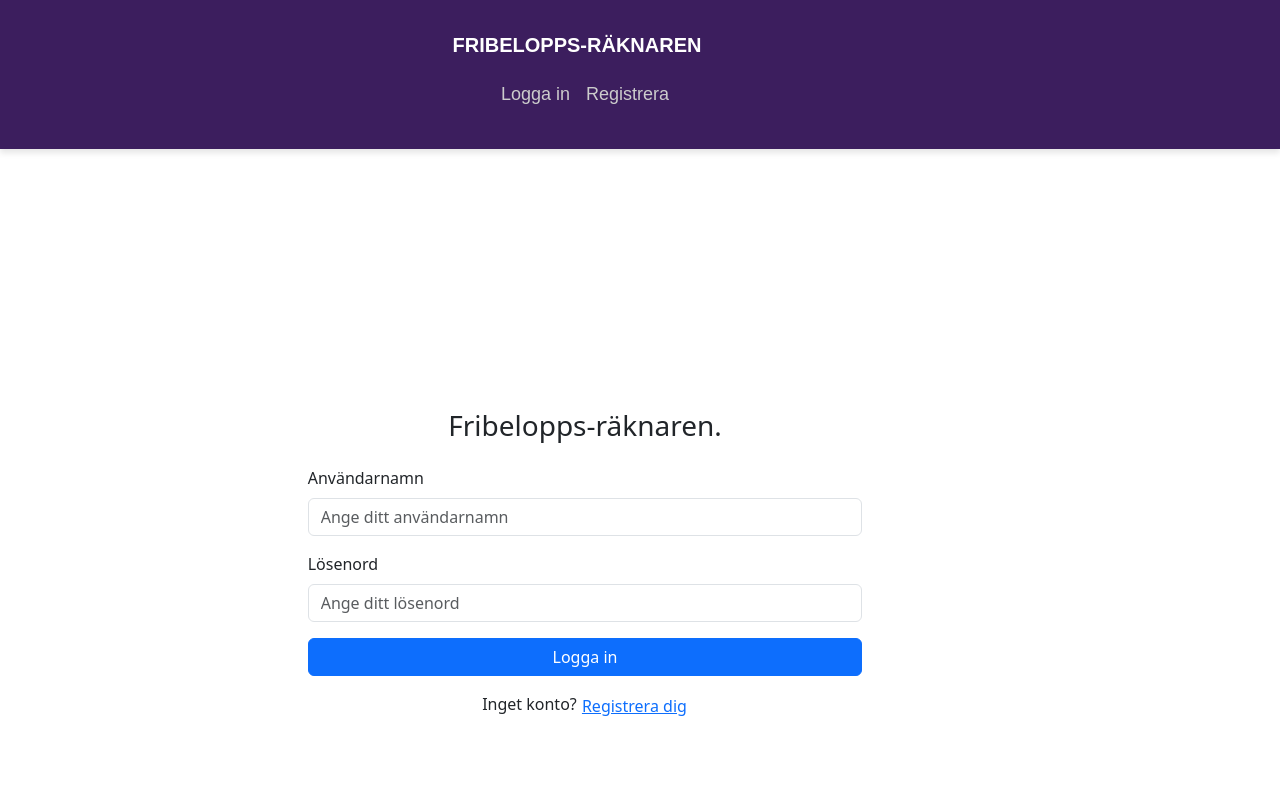
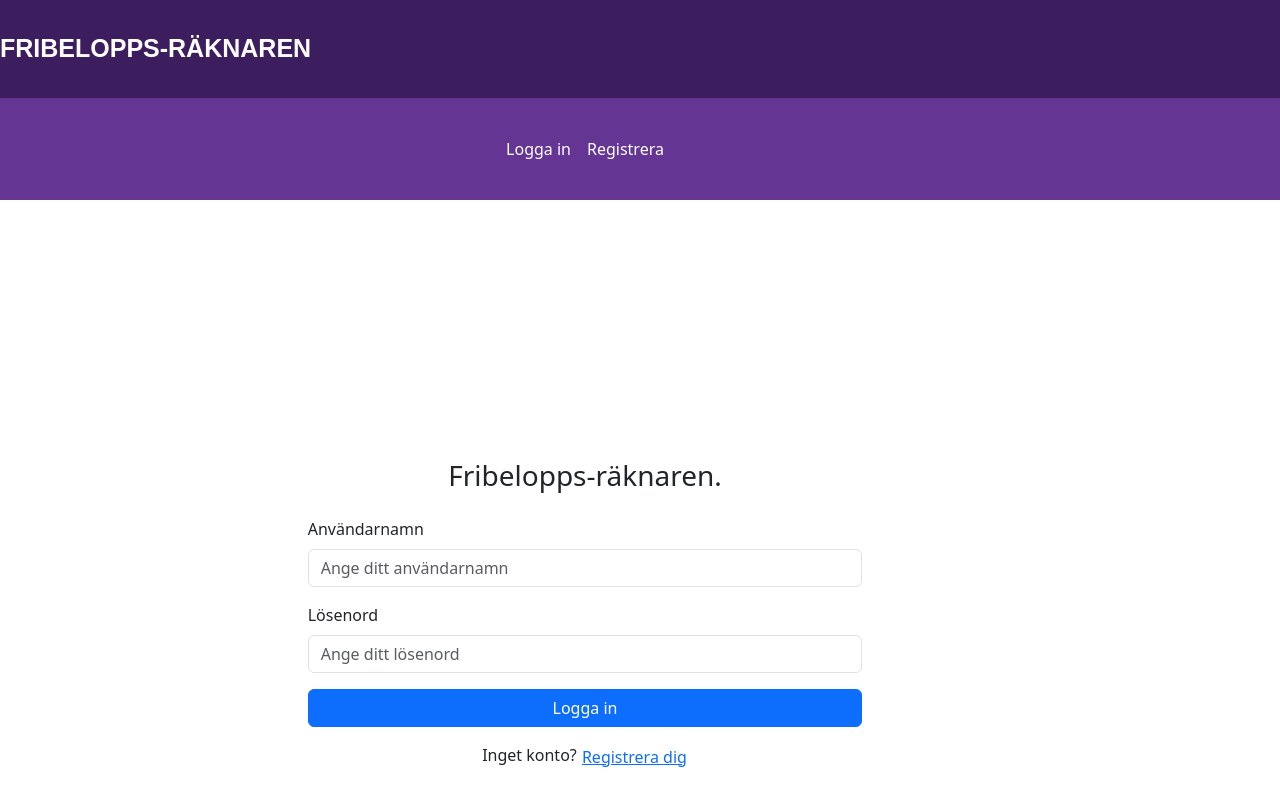
Before and after one commit to SandraKorpi/fribeloppsraknarenFrontend, a React (Create React App) app: page / in a window 1280 px wide. Shown: the top 800 px of the page. Built offline with nearby package versions, Linux system fonts and the light colour scheme.

Commit message:
updatering klar, css-fix

```diff
--- a/src/Header.js
+++ b/src/Header.js
@@ -5,13 +5,18 @@ import MenuNav from "./MenuNav";
 
 function Header() {
     return (
-        <Navbar className="header" expand="lg">
-            <Container>
+        <div className="header">
+            <div className="header-top">
                 <Navbar.Brand href="#">Fribelopps-räknaren</Navbar.Brand>
-                <MenuNav/>
-            </Container>
-        </Navbar>
+            </div>
+            <div className="header-bottom">
+                <Navbar expand="lg">
+                    <Container>
+                        <MenuNav />
+                    </Container>
+                </Navbar>
+            </div>
+        </div>
     );
 }
-
 export default Header;
--- a/src/Main.css
+++ b/src/Main.css
@@ -8,17 +8,20 @@ body {
 }
 
 /* Header styles */
-.header {
+.header-top{
     background: rgb(60, 30, 94);
     color: #feefc4; /* Textfärg */
-    padding: 10px 0; /* Vertikal padding */
+    padding: 30px 0; /* Vertikal padding */
     font-family: 'Alex Brush', sans-serif; /* Font-stil */
-    font-size: 18px; /* Fontstorlek */
+    font-size: 25px; /* Fontstorlek */
     box-shadow: 0 4px 6px rgba(0, 0, 0, 0.1); /* Skugga under header */
 }
-
+.header-bottom {
+    background-color: #653594; /* Mörk bakgrund för navigeringen */
+    width: 100%;
+}
 .custom-navbar {
-    background-color: rgb(60, 30, 94);
+    background-color: rgb(101, 53, 148);
 }
 
 .header a.navbar-brand {
@@ -33,11 +36,11 @@ body {
 }
 
 .header .navbar-nav .nav-link {
-    color: #cccccc; /* Standardfärg för meny-länkar */
+    color: #ffffff; /* Standardfärg för meny-länkar */
 }
 
 .header .navbar-nav .nav-link:hover {
-    color: #ffffff; /* Färg vid hover */
+    color: #ee7b7e; /* Färg vid hover */
 }
 
 
--- a/src/MinaSidor.js
+++ b/src/MinaSidor.js
@@ -46,7 +46,7 @@ function MinaSidor() {
     }
 
     const handleInputChange = (e) => {
-        const { name, value } = e.target;
+        const {name, value} = e.target;
         setUpdatedUserDetails({
             ...updatedUserDetails,
             [name]: value,
@@ -80,7 +80,7 @@ function MinaSidor() {
 
 
     const handlePasswordChange = (e) => {
-        const { name, value } = e.target;
+        const {name, value} = e.target;
         console.log(`Name: ${name}, Value: ${value}`); // Logga när fältet ändras
         if (name === 'newPassword') {
             setNewPassword(value);
@@ -115,9 +115,9 @@ function MinaSidor() {
             console.error("Fel vid uppdatering av lösenord:", error);
         }
     };
-
     return (
-        <div className="main-content-wrapper">
+        <div className="main-content-wrapper"> {/* En enhetlig behållare */}
+            <div className="content-box"> {/* Ny wrapper runt allt innehåll */}
                 <h2>Din information:</h2>
                 <div className="user-details">
                     <p><strong>Namnet:</strong> {userDetails.userName}</p>
@@ -159,12 +159,12 @@ function MinaSidor() {
 
                             {isPasswordChange && (
                                 <>
-                                <Form.Group controlId="currentPassword"> {/* Uppdaterad här */}
-                                    <Form.Label>Nuvarande lösenord</Form.Label> {/* Uppdaterad här */}
+                                    <Form.Group controlId="currentPassword">
+                                        <Form.Label>Nuvarande lösenord</Form.Label>
                                         <Form.Control
                                             type="password"
-                                        name="currentPassword" // Uppdaterad här
-                                        value={currentPassword} // Uppdaterad här
+                                            name="currentPassword"
+                                            value={currentPassword}
                                             onChange={handlePasswordChange}
                                         />
                                     </Form.Group>
@@ -206,7 +206,11 @@ function MinaSidor() {
                     </Modal.Footer>
                 </Modal>
 
-            <Seinkomster />
+                {/* Lägg till detaljer för arbetade timmar */}
+                <div className="work-details">
+                    <Seinkomster/>
+                </div>
+            </div>
         </div>
     );
 }
--- a/src/SeInkomster.css
+++ b/src/SeInkomster.css
@@ -6,4 +6,24 @@
     align-items: center; /* Centrerar horisontellt */
     min-height: calc(100vh - 100px); /* Se till att innehållet inte täcker headern eller footern, justera om headern/footer är högre än 100px */
     padding: 20px;
+    box-shadow: 0 4px 6px rgba(0, 0, 0, 0.1); /* Skugga under header */
 }
+
+
+.content-box {
+    background-color: white; /* Gör allt vitt inuti */
+    border: 1px solid #ddd; /* Kantlinje för hela boxen */
+    border-radius: 8px; /* Rundade hörn */
+    padding: 20px; /* Padding runt hela */
+    box-shadow: 0 4px 6px rgba(0, 0, 0, 0.1);
+    max-width: 800px;
+    width: 100%;
+}
+
+.user-details, .work-details {
+    margin-bottom: 20px; /* Utrymme mellan sektionerna */
+}
+
+.work-details {
+    margin-top: 20px;
+}
```
Also changed, not shown: src/buttom.css (deleted, +0 -18 lines). Lines whose indentation alone changed are shown as unchanged.
